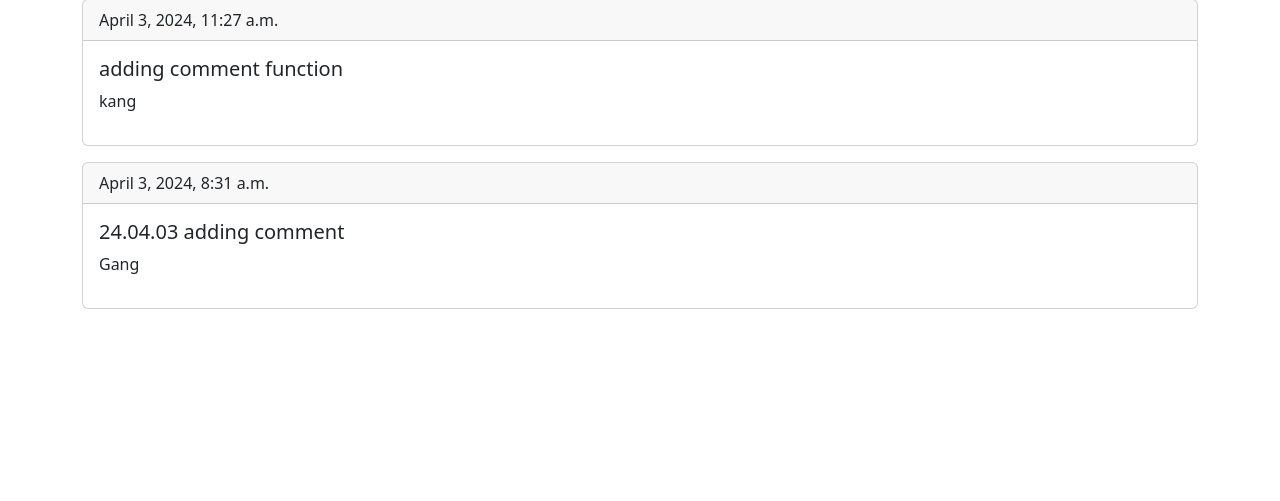
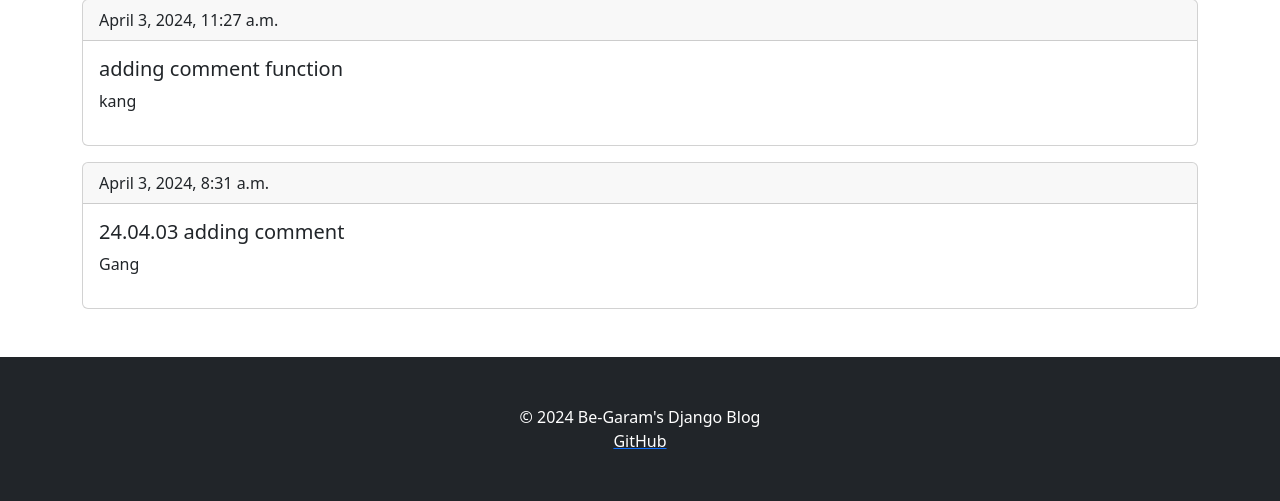
Before and after one commit to be-garam/django-blog, a Django app: page /post/1/ in a window 1280 px wide. Shown: the part 1490-1991 px from the top of the page. Before the commit the page ends 1799 px from the top, so only its background shows below. Run offline with Django 4.2, Linux system fonts and the light colour scheme; data comes from the database, SQL or seed files in the repository; some libraries are stand-ins or nearby versions.

Commit message:
MODULED header and footer

```diff
--- /dev/null
+++ b/blog/templates/blog/footer.html
@@ -0,0 +1,9 @@
+{% load static %}
+<footer class="py-5 bg-dark">
+    <div class="container">
+        <p class="m-0 text-center text-white">© 2024 Be-Garam's Django Blog</p>
+        <a href="https://github.com/be-garam">
+            <p class="m-0 text-center text-white"><i class="fa-brands fa-github"></i> GitHub</p>
+        </a>
+    </div>
+</footer>
--- /dev/null
+++ b/blog/templates/blog/navbar.html
@@ -0,0 +1,14 @@
+{% load static %}
+<nav class="navbar sticky-top bg-body-tertiary" data-bs-theme="dark">
+    <div class="container">
+        <a class="navbar-brand me-lg-auto" href="./post_list.html">
+            <img src="{% static 'assesst/logo.png' %}" width="24" height="24">
+            Be-Garam's Django Blog
+        </a>
+        <ul class="nav col-12 col-lg-auto mb-2 justify-content-end mb-md-0">
+            <li><a href="{% url 'blog:post_list' %}" class="nav-link px-2 link-body-emphasis">Blog</a></li>
+            <li><a href="{% url 'blog:about' %}" class="nav-link px-2 link-body-emphasis">About</a></li>
+            <li><a href="{% url 'blog:contact' %}" class="nav-link px-2 link-body-emphasis">Contact me</a></li>
+        </ul>
+    </div>
+</nav>
--- a/blog/templates/blog/post_detail.html
+++ b/blog/templates/blog/post_detail.html
@@ -8,19 +8,7 @@
     </head>
 
     <body>
-        <nav class="navbar sticky-top bg-body-tertiary" data-bs-theme="dark">
-            <div class="container">
-                <a class="navbar-brand me-lg-auto" href="./post_list.html">
-                    <img src="{% static 'assesst/logo.png' %}" width="24" height="24">
-                    Be-Garam's Django Blog
-                </a>
-                <ul class="nav col-12 col-lg-auto mb-2 justify-content-end mb-md-0">
-                    <li><a href="{% url 'post_list' %}" class="nav-link px-2 link-body-emphasis">Blog</a></li>
-                    <li><a href="{% url 'about' %}" class="nav-link px-2 link-body-emphasis">About</a></li>
-                    <li><a href="{% url 'contact' %}" class="nav-link px-2 link-body-emphasis">Contact me</a></li>
-                </ul>
-            </div>
-        </nav>
+        {% include 'blog/navbar.html' %}
 
         <div class="container my-5">
             <div class="card my-5">
@@ -60,6 +48,8 @@
             {% endfor %}
         </div>
 
+        {% include 'blog/footer.html' %}
+
         <script src="https://cdn.jsdelivr.net/npm/@popperjs/core@2.11.8/dist/umd/popper.min.js" integrity="sha384-I7E8VVD/ismYTF4hNIPjVp/Zjvgyol6VFvRkX/vR+Vc4jQkC+hVqc2pM8ODewa9r" crossorigin="anonymous"></script>
         <script src="https://cdn.jsdelivr.net/npm/bootstrap@5.3.3/dist/js/bootstrap.min.js" integrity="sha384-0pUGZvbkm6XF6gxjEnlmuGrJXVbNuzT9qBBavbLwCsOGabYfZo0T0to5eqruptLy" crossorigin="anonymous"></script>
     </body>
```
Also changed, not shown: blog/templates/blog/about.html (+6 -24 lines), blog/templates/blog/contact.html (+8 -2 lines), blog/templates/blog/post_list.html (+4 -21 lines).
